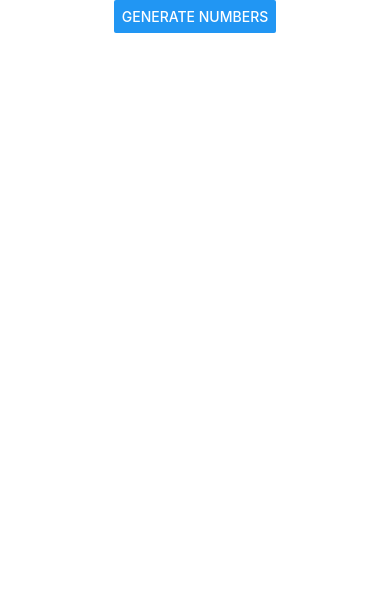
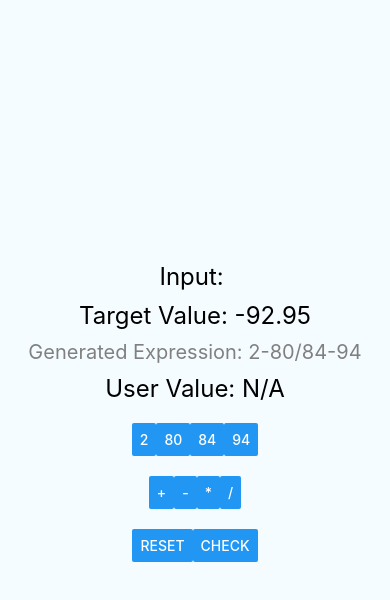
Before and after one commit to tqnguyen2073/expression-building-game, a React Native app in the folder ExpressionBuildingGame/: screen / in a window 390 px wide. Shown: the top 600 px of the page. Built offline with nearby package versions, Linux system fonts and the light colour scheme.

Commit message:
feat: logic

```diff
--- a/ExpressionBuildingGame/App.js
+++ b/ExpressionBuildingGame/App.js
@@ -1,57 +1,160 @@
-import React, { useState } from 'react';
-import { StyleSheet, View, Button, Text, FlatList } from 'react-native';
+import React, { useState, useEffect } from 'react';
+import { View, Text, Button, StyleSheet, Alert } from 'react-native';
 
-export default function App() {
+const App = () => {
   const [numbers, setNumbers] = useState([]);
+  const [input, setInput] = useState('');
+  const [targetValue, setTargetValue] = useState(0);
+  const [generatedExpression, setGeneratedExpression] = useState('');
+  const [userValue, setUserValue] = useState(null);
 
-  const generateNumbers = () => {
+  useEffect(() => {
+    startNewGame();
+  }, []);
+
+  const startNewGame = () => {
+    generateRandomNumbers();
+    setInput('');
+    setUserValue(null);
+  };
+
+  const generateRandomNumbers = () => {
     let randomNumbers = [];
-    for (let i = 0; i < 4; i++) {
-      randomNumbers.push(Math.floor(Math.random() * 100) + 1); // Generates random numbers between 1 and 100
+    while (randomNumbers.length < 4) {
+      let randomNumber = Math.floor(Math.random() * 99) + 1; // generates a number between 1 and 99
+      if (!randomNumbers.some((num) => num.value === randomNumber)) {
+        randomNumbers.push({ value: randomNumber, disabled: false });
+      }
     }
     setNumbers(randomNumbers);
+    const expression = generateRandomExpression(randomNumbers);
+    const result = eval(expression);
+    setGeneratedExpression(expression);
+    setTargetValue(result);
   };
 
-  const renderNumber = ({ item }) => (
-    <View style={styles.numberContainer}>
-      <Text style={styles.number}>{item}</Text>
-    </View>
-  );
+  const generateRandomExpression = (numbers) => {
+    const operations = ['+', '-', '*', '/'];
+    let expression = numbers[0].value.toString();
+
+    for (let i = 1; i < numbers.length; i++) {
+      const randomOperation = operations[Math.floor(Math.random() * operations.length)];
+      expression += randomOperation + numbers[i].value.toString();
+    }
+
+    return expression;
+  };
+
+  const handleNumberPress = (number) => {
+    setInput(input + number.value);
+    setNumbers(numbers.map((num) =>
+      num.value === number.value ? { ...num, disabled: true } : num
+    ));
+  };
+
+  const handleOperationPress = (operation) => {
+    setInput(input + operation);
+  };
+
+  const handleResetPress = () => {
+    startNewGame();
+  };
+
+  const handleRetryPress = () => {
+    setInput('');
+    setNumbers(numbers.map((num) => ({ ...num, disabled: false })));
+  };
+
+  const handleCheckPress = () => {
+    if (input.length === 0 || !/\d+[+\-*/]\d+/.test(input)) {
+      Alert.alert('Error', 'Please enter a valid expression using the numbers and operations.');
+      return;
+    }
+
+    try {
+      const result = eval(input); // Evaluate the user's input
+      setUserValue(result);
+
+      if (result === targetValue) {
+        Alert.alert(
+          'Congratulations!',
+          'Your answer is correct!',
+          [
+            { text: 'Start New Game', onPress: startNewGame }
+          ]
+        );
+      } else {
+        Alert.alert(
+          'Incorrect',
+          `Your answer is incorrect. Target value is ${targetValue.toFixed(2)}, but your result is ${result.toFixed(2)}.`,
+          [
+            { text: 'Retry', onPress: handleRetryPress }
+          ]
+        );
+      }
+    } catch (error) {
+      Alert.alert('Error', 'Invalid expression.');
+    }
+  };
 
   return (
     <View style={styles.container}>
-      <View style={styles.buttonContainer}>
-        <Button title="Generate Numbers" onPress={generateNumbers} />
+      <Text style={styles.inputBar}>Input: {input}</Text>
+      <Text style={styles.targetValue}>Target Value: {targetValue.toFixed(2)}</Text>
+      <Text style={styles.generatedExpression}>Generated Expression: {generatedExpression}</Text>
+      <Text style={styles.userValue}>User Value: {userValue !== null ? userValue.toFixed(2) : 'N/A'}</Text>
+      <View style={styles.buttonGroup}>
+        {numbers.map((number, index) => (
+          <Button
+            key={index}
+            title={number.value.toString()}
+            onPress={() => handleNumberPress(number)}
+            disabled={number.disabled}
+          />
+        ))}
       </View>
-      <FlatList
-        data={numbers}
-        renderItem={renderNumber}
-        keyExtractor={(item, index) => index.toString()}
-        horizontal
-      />
+      <View style={styles.buttonGroup}>
+        <Button title="+" onPress={() => handleOperationPress('+')} />
+        <Button title="-" onPress={() => handleOperationPress('-')} />
+        <Button title="*" onPress={() => handleOperationPress('*')} />
+        <Button title="/" onPress={() => handleOperationPress('/')} />
+      </View>
+      <View style={styles.buttonGroup}>
+        <Button title="Reset" onPress={handleResetPress} />
+        <Button title="Check" onPress={handleCheckPress} />
+      </View>
     </View>
   );
-}
+};
 
 const styles = StyleSheet.create({
   container: {
     flex: 1,
-    backgroundColor: '#fff',
+    justifyContent: 'center',
     alignItems: 'center',
-    justifyContent: 'center',
+    backgroundColor: '#f5fcff',
   },
-  buttonContainer: {
+  inputBar: {
+    fontSize: 24,
+    marginBottom: 10,
+  },
+  targetValue: {
+    fontSize: 24,
+    marginBottom: 10,
+  },
+  generatedExpression: {
+    fontSize: 20,
+    marginBottom: 10,
+    color: 'gray',
+  },
+  userValue: {
+    fontSize: 24,
     marginBottom: 20,
   },
-  numberContainer: {
-    backgroundColor: 'lightblue',
-    padding: 10,
-    marginHorizontal: 5,
-    borderRadius: 5,
-  },
-  number: {
-    fontSize: 20,
-    marginBottom: 30,
-    fontWeight: 'bold',
+  buttonGroup: {
+    flexDirection: 'row',
+    marginBottom: 20,
   },
 });
+
+export default App;
--- a/ExpressionBuildingGame/package.json
+++ b/ExpressionBuildingGame/package.json
@@ -15,7 +15,8 @@
     "expo-status-bar": "~1.12.1",
     "mathjs": "^12.4.2",
     "react": "18.2.0",
-    "react-native": "0.74.1"
+    "react-native": "0.74.1",
+    "react-native-elements": "^3.4.3"
   },
   "devDependencies": {
     "@babel/core": "^7.20.0"
```
Also changed, not shown: 1 other file (tests, documents, lock files or other folders).
